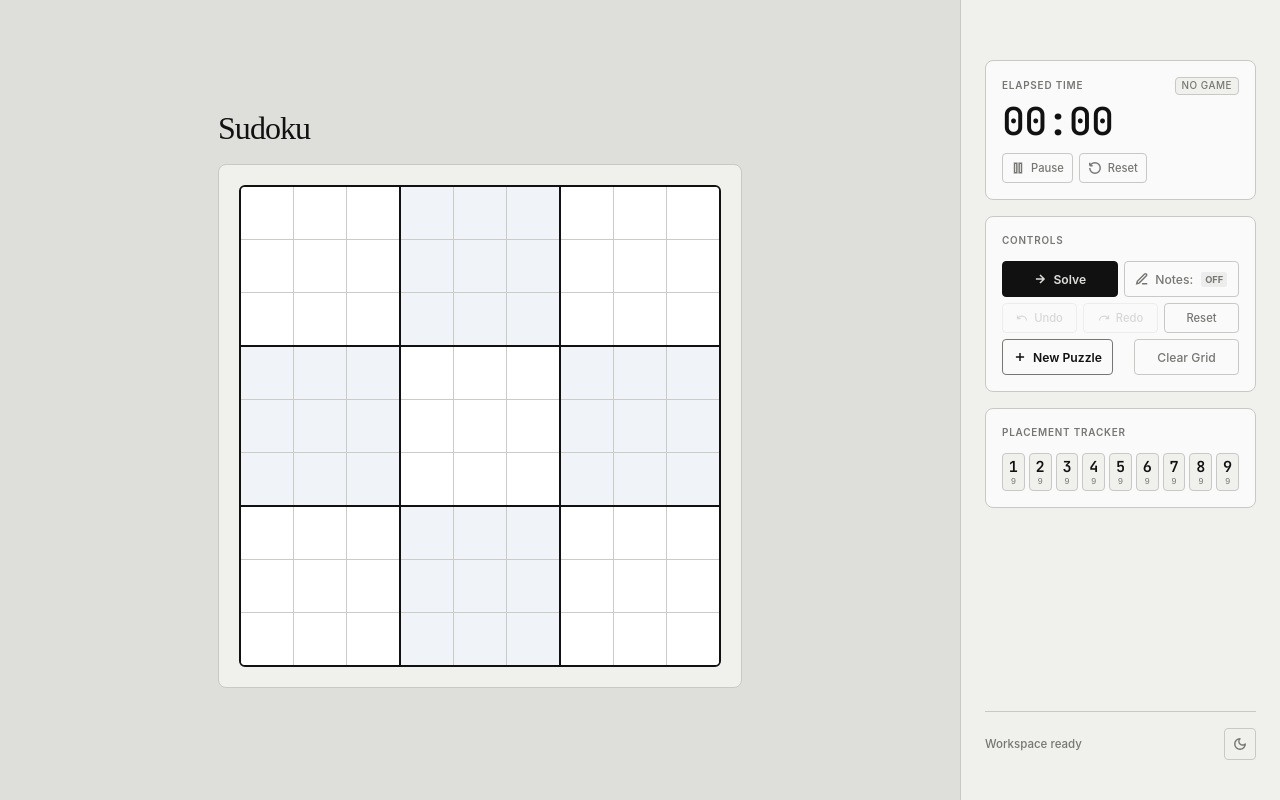
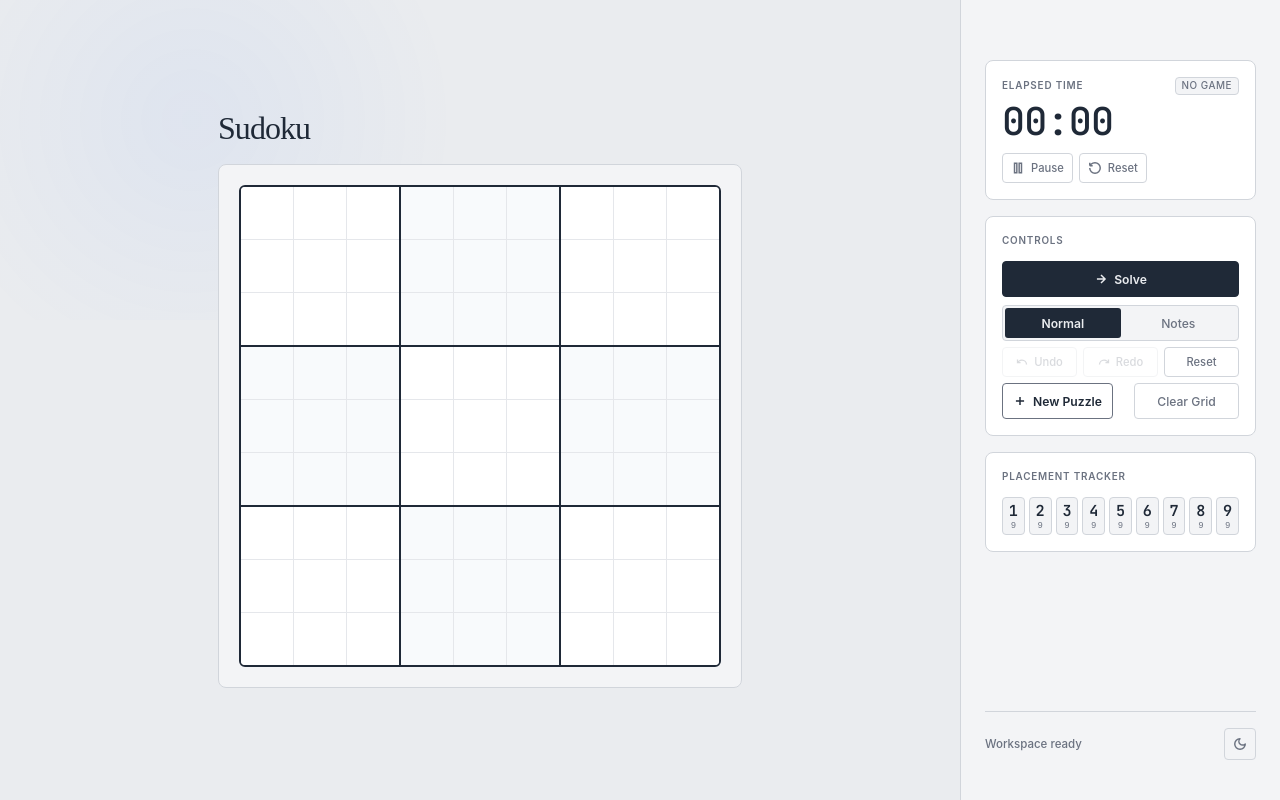
Before and after one commit to Leo-Expose/Sudoku-Solver, a Flask app: page / in a window 1280 px wide. Run offline with Flask 3, Linux system fonts and the light colour scheme; some web fonts are replaced.

Commit message:
UI Improvements

```diff
--- a/static/scripts.js
+++ b/static/scripts.js
@@ -14,22 +14,51 @@ document.addEventListener("DOMContentLoaded", () => {
     const shortcutsModal = document.getElementById("shortcuts-modal");
     const closeModalBtn = document.getElementById("close-modal-btn");
 
+    let modalTimerPaused = false; // tracks if WE paused the timer on modal open
+
+    function openShortcutsModal() {
+        if (!shortcutsModal) return;
+        shortcutsModal.hidden = false;
+        // Silently pause the timer while help is open (no overlay)
+        if (gameActive && !isPaused && timerInterval) {
+            clearInterval(timerInterval);
+            timerInterval = null;
+            modalTimerPaused = true;
+        }
+    }
+
+    function closeShortcutsModal() {
+        if (!shortcutsModal) return;
+        shortcutsModal.hidden = true;
+        // Resume the timer if we paused it
+        if (modalTimerPaused) {
+            modalTimerPaused = false;
+            timerInterval = setInterval(() => {
+                timerSeconds++;
+                updateTimerDisplay();
+            }, 1000);
+        }
+    }
+
     function toggleShortcutsModal() {
-        if (shortcutsModal) {
-            shortcutsModal.hidden = !shortcutsModal.hidden;
+        if (!shortcutsModal) return;
+        if (shortcutsModal.hidden) {
+            openShortcutsModal();
+        } else {
+            closeShortcutsModal();
         }
     }
 
     if (closeModalBtn) {
         closeModalBtn.addEventListener("click", () => {
-            shortcutsModal.hidden = true;
+            closeShortcutsModal();
         });
     }
 
     if (shortcutsModal) {
         shortcutsModal.addEventListener("click", (e) => {
             if (e.target === shortcutsModal) {
-                shortcutsModal.hidden = true;
+                closeShortcutsModal();
             }
         });
     }
@@ -192,23 +221,34 @@ document.addEventListener("DOMContentLoaded", () => {
     }
 
     // --- Notes Mode Logic ---
-    const pencilBtn = document.getElementById("pencil-btn");
+    const normalBtn = document.getElementById("mode-normal-btn");
+    const notesBtn = document.getElementById("mode-notes-btn");
 
-    function toggleNotesMode() {
-        notesMode = !notesMode;
-        const indicator = pencilBtn.querySelector(".notes-status-indicator");
+    function setNotesMode(value) {
+        notesMode = value;
         if (notesMode) {
-            pencilBtn.classList.add("notes-active-btn");
-            indicator.textContent = "ON";
+            if (normalBtn) normalBtn.classList.remove("active");
+            if (notesBtn) notesBtn.classList.add("active");
         } else {
-            pencilBtn.classList.remove("notes-active-btn");
-            indicator.textContent = "OFF";
+            if (normalBtn) normalBtn.classList.add("active");
+            if (notesBtn) notesBtn.classList.remove("active");
         }
     }
 
-    pencilBtn.addEventListener("click", () => {
-        toggleNotesMode();
-    });
+    function toggleNotesMode() {
+        setNotesMode(!notesMode);
+    }
+
+    if (normalBtn) {
+        normalBtn.addEventListener("click", () => {
+            setNotesMode(false);
+        });
+    }
+    if (notesBtn) {
+        notesBtn.addEventListener("click", () => {
+            setNotesMode(true);
+        });
+    }
 
     function updateNotesUI(r, c) {
         const container = document.getElementById(`notes-${r}-${c}`);
@@ -262,11 +302,9 @@ document.addEventListener("DOMContentLoaded", () => {
         clearCompletion();
         checkConflicts();
         updateRemainingTracker();
+        // Re-apply same-number highlights after undo/redo
         if (activeCell) {
             highlightSameNumbers(activeCell);
-            const activeR = parseInt(activeCell.dataset.row, 10);
-            const activeC = parseInt(activeCell.dataset.col, 10);
-            highlightRelatedCells(activeR, activeC);
         } else {
             highlightSameNumbers(null);
         }
@@ -359,7 +397,11 @@ document.addEventListener("DOMContentLoaded", () => {
 
     function setStatus(msg, type) {
         statusDiv.textContent = msg;
-        statusDiv.className = type || "";
+        if (type === "error" && msg === "Rule violation!") {
+            statusDiv.className = "error rule-violation";
+        } else {
+            statusDiv.className = type || "";
+        }
     }
 
     function setLoading(loading) {
@@ -367,6 +409,8 @@ document.addEventListener("DOMContentLoaded", () => {
         newGameBtn.disabled = loading;
         clearBtn.disabled = loading;
         resetBtn.disabled = loading;
+        if (normalBtn) normalBtn.disabled = loading;
+        if (notesBtn) notesBtn.disabled = loading;
         solveText.hidden = loading;
         solveSpinner.hidden = !loading;
 
@@ -504,12 +548,8 @@ document.addEventListener("DOMContentLoaded", () => {
 
         if (!val) return;
 
-        const focusRow = cell ? parseInt(cell.dataset.row, 10) : -1;
-        const focusCol = cell ? parseInt(cell.dataset.col, 10) : -1;
-
         for (let r = 0; r < 9; r++) {
             for (let c = 0; c < 9; c++) {
-                if (r === focusRow && c === focusCol) continue;
                 const other = document.getElementById(`cell-${r}-${c}`);
                 if (other.value === val) {
                     other.classList.add("highlight-same");
@@ -519,22 +559,9 @@ document.addEventListener("DOMContentLoaded", () => {
     }
 
     function highlightRelatedCells(focusRow, focusCol) {
-        document.querySelectorAll(".cell-container.highlight-axis").forEach(el => {
-            el.classList.remove("highlight-axis");
-        });
+        // Axis/crosshair highlighting removed — use tracker for same-number selection
+    }
 
-        if (focusRow === null || focusCol === null || focusRow === undefined || focusCol === undefined) return;
-
-        for (let r = 0; r < 9; r++) {
-            for (let c = 0; c < 9; c++) {
-                if (r === focusRow && c === focusCol) continue;
-                if (r === focusRow || c === focusCol) {
-                    const cellContainer = document.getElementById(`cell-${r}-${c}`).parentElement;
-                    cellContainer.classList.add("highlight-axis");
-                }
-            }
-        }
-    }
 
     // --- Remaining Placements Tracker Engine ---
     function updateRemainingTracker() {
@@ -586,18 +613,17 @@ document.addEventListener("DOMContentLoaded", () => {
     document.getElementById("grid").addEventListener("focusin", (e) => {
         if (e.target.tagName === "INPUT") {
             activeCell = e.target;
-            const r = parseInt(activeCell.dataset.row, 10);
-            const c = parseInt(activeCell.dataset.col, 10);
             highlightSameNumbers(activeCell);
-            highlightRelatedCells(r, c);
         }
     });
 
     document.getElementById("grid").addEventListener("focusout", () => {
         setTimeout(() => {
             if (!document.activeElement || document.activeElement.tagName !== "INPUT") {
-                highlightSameNumbers(null);
-                highlightRelatedCells(null, null);
+                // Only clear highlights if no tracker filter is active
+                if (!activeFilterDigit) {
+                    highlightSameNumbers(null);
+                }
             }
         }, 120);
     });
@@ -731,7 +757,7 @@ document.addEventListener("DOMContentLoaded", () => {
         // Close modal on Escape even when typing
         if (e.key === "Escape") {
             if (shortcutsModal && !shortcutsModal.hidden) {
-                shortcutsModal.hidden = true;
+                closeShortcutsModal();
                 return;
             }
         }
--- a/static/styles.css
+++ b/static/styles.css
@@ -10,23 +10,25 @@
 
 /* ── Design Tokens ── */
 :root {
-    /* 4-level shade hierarchy (light → dark = deepest) */
-    --color-bg:       #DEDEDB; /* Level 0: page canvas — clearly gray */
-    --color-surface:  #F0F0ED; /* Level 1: sidebar, grid-wrapper outer frame */
-    --color-card:     #FAFAFA; /* Level 2: bento cards, flyouts */
-    --color-cell:     #FFFFFF; /* Level 3: grid cells — purest white */
-    --color-cell-shaded: #F0F4F8; /* Shaded checkerboard blocks — very light blue/gray */
+    /* Curated, harmonious, premium cool/neutral gray palette */
+    --color-bg:       #EAECEF; /* Level 0: page canvas - clean slate gray */
+    --color-surface:  #F3F4F6; /* Level 1: sidebar, grid-wrapper outer frame */
+    --color-card:     #FFFFFF; /* Level 2: bento cards, flyouts - pure white to pop */
+    --color-cell:     #FFFFFF; /* Level 3: grid cells - purest white inside grid */
+    --color-cell-shaded: #F8FAFC; /* Shaded checkerboard blocks - ultra soft cool tint */
 
-    --color-border:   #C8C8C4;
-    --color-text:     #111111;
-    --color-text-muted: #767673;
+    --color-border:   #D1D5DB; /* Clean border */
+    --color-text:     #1F2937; /* Rich charcoal text */
+    --color-text-muted: #6B7280;
 
-    --grid-line-thick: #111111;
-    --grid-line-thin:  #CBCBC7; /* visible between cells, matches border tone */
+    --grid-line-thick: #1F2937;
+    --grid-line-thin:  #E5E7EB; /* visible between cells */
 
     --cell-highlight-same:    #C2DBFA; /* Soft clear blue for active cell and same digits */
     --cell-highlight-axis:    #E8F0FE; /* Soft light blue/gray for crosshair row/column */
     --cell-highlight-block:   #E8F0FE; /* Unified soft light blue/gray for crosshair 3x3 block */
+
+    --color-accent-blue: #0F62FE; /* IBM Blue */
 
     --radius-sm: 4px;
     --radius-md: 6px;
@@ -439,9 +474,9 @@ body {
 
 /* Action Grids */
 .action-grid {
-    display: grid;
-    grid-template-columns: 1fr 1fr;
-    gap: 6px;
+    display: flex;
+    flex-direction: column;
+    gap: 8px;
     margin-top: 8px;
 }
 
@@ -471,11 +506,13 @@ body {
     align-items: center;
     justify-content: center;
     gap: 6px;
-    transition: all 0.2s cubic-bezier(0.16, 1, 0.3, 1);
+    transition: all 0.15s cubic-bezier(0.25, 0.8, 0.25, 1);
     padding: 0 10px;
     border: 1px solid var(--color-border);
     background-color: var(--color-card); /* L2: buttons sit on card layer */
     color: var(--color-text);
+    white-space: nowrap;
+    text-wrap: nowrap;
 }
 
 .btn-sm {
@@ -531,36 +568,60 @@ body {
     border-color: var(--color-text);
 }
 
-/* Pencil Button State (Inverted fill instead of blue) */
-.btn.notes-active-btn {
-    background-color: var(--color-text);
-    border-color: var(--color-text);
-    color: var(--color-bg);
-}
-.btn.notes-active-btn:hover:not(:disabled) {
-    background-color: #333333;
-    border-color: #333333;
-}
-[data-theme="dark"] .btn.notes-active-btn:hover:not(:disabled) {
-    background-color: #CCCCCC;
-    border-color: #CCCCCC;
+/* ── Segmented Control (Mode Switch) ── */
+.segmented-control {
+    display: flex;
+    width: 100%;
+    background-color: var(--color-surface);
+    border: 1px solid var(--color-border);
+    border-radius: var(--radius-sm);
+    padding: 2px;
+    height: 36px;
+    box-sizing: border-box;
 }
 
-.notes-status-indicator {
-    font-size: 0.58rem;
-    font-weight: 700;
-    padding: 2px 4px;
-    border-radius: 2px;
-    margin-left: 2px;
-    background-color: rgba(0, 0, 0, 0.05);
+.seg-btn {
+    flex: 1;
+    display: inline-flex;
+    align-items: center;
+    justify-content: center;
+    border: none;
+    background: transparent;
+    font-family: inherit;
+    font-size: 0.76rem;
+    font-weight: 500;
     color: var(--color-text-muted);
+    border-radius: calc(var(--radius-sm) - 1px);
+    cursor: pointer;
+    transition: all 0.15s cubic-bezier(0.25, 0.8, 0.25, 1);
+    height: 100%;
+    padding: 0 12px; /* give more breathing room */
+    white-space: nowrap;
+    text-wrap: nowrap;
 }
-.notes-active-btn .notes-status-indicator {
-    background-color: var(--color-bg);
+
+.seg-btn:hover:not(:disabled) {
     color: var(--color-text);
+    background-color: rgba(224, 157, 217, 0.08); /* gentle pink tint */
 }
-[data-theme="dark"] .notes-status-indicator {
-    background-color: rgba(255, 255, 255, 0.05);
+
+[data-theme="dark"] .seg-btn:hover:not(:disabled) {
+    background-color: rgba(224, 157, 217, 0.08); /* gentle pink tint */
+}
+
+.seg-btn:active:not(:disabled) {
+    transform: scale(0.99);
+}
+
+.seg-btn:disabled {
+    opacity: 0.3;
+    cursor: not-allowed;
+}
+
+.seg-btn.active {
+    background-color: var(--color-text);
+    color: var(--color-bg);
+    font-weight: 600;
 }
 
 /* Difficulty dropdown inside sidebar */
@@ -1082,3 +1143,33 @@ kbd {
 .modal-close-btn:hover {
     color: var(--color-text);
 }
+
+/* ── Rule Violation Message ── */
+.rule-violation {
+    background-color: #FDEBEC;
+    color: #9F2F2D;
+    padding: 6px 12px;
+    border-radius: 4px;
+    font-weight: 500;
+}
+
+[data-theme="dark"] .rule-violation {
+    background-color: rgba(239, 68, 68, 0.15);
+    color: #FCA5A5;
+}
+
+/* ── Ambient Spotlight Glow ── */
+.ambient-spotlight {
+    position: fixed;
+    top: -10%;
+    left: -10%;
+    width: 50vw;
+    height: 50vh;
+    background: radial-gradient(circle, rgba(15, 98, 254, 0.05) 0%, rgba(15, 98, 254, 0) 70%);
+    pointer-events: none;
+    z-index: 0;
+}
+
+[data-theme="dark"] .ambient-spotlight {
+    background: radial-gradient(circle, rgba(63, 140, 255, 0.04) 0%, rgba(63, 140, 255, 0) 70%);
+}
--- a/templates/index.html
+++ b/templates/index.html
@@ -109,10 +109,10 @@
                         <span class="spinner" hidden></span>
                     </button>
 
-                    <button id="pencil-btn" class="btn btn-secondary" title="Toggle Pencil Notes Mode (Key: N)">
-                        <svg width="14" height="14" viewBox="0 0 24 24" fill="none" stroke="currentColor" stroke-width="2.5"><path d="M12 20h9M16.5 3.5a2.121 2.121 0 0 1 3 3L7 19l-4 1 1-4L16.5 3.5z"/></svg>
-                        Notes: <span class="notes-status-indicator">OFF</span>
-                    </button>
+                    <div class="segmented-control" id="notes-segmented-control">
+                        <button class="seg-btn active" id="mode-normal-btn" type="button" title="Normal Input Mode (Key: N)">Normal</button>
+                        <button class="seg-btn" id="mode-notes-btn" type="button" title="Pencil Notes Mode (Key: N)">Notes</button>
+                    </div>
                 </div>
 
                 <div class="action-grid-three">
@@ -151,7 +151,7 @@
                 <span class="card-label">Placement Tracker</span>
                 <div class="tracker-digits" id="number-tracker">
                     {% for n in range(1, 10) %}
-                        <button class="tracker-digit-btn" data-digit="{{ n }}" title="Highlight all {{ n }}s">
+                        <button class="tracker-digit-btn tracker-digit" data-digit="{{ n }}" title="Highlight all {{ n }}s">
                             <span class="digit-num">{{ n }}</span>
                             <span class="digit-count" id="digit-count-{{ n }}">9</span>
                         </button>
@@ -179,10 +179,10 @@
     <div id="pause-overlay" class="pause-overlay" hidden>
         <div class="pause-content">
             <h2 class="pause-title">Puzzle Paused</h2>
-            <p class="pause-subtitle">Workspace and grid are hidden while paused.</p>
+            <p class="pause-subtitle">Grid is hidden while paused.</p>
             <button id="resume-btn" class="btn btn-primary">
                 <svg width="14" height="14" viewBox="0 0 24 24" fill="none" stroke="currentColor" stroke-width="2.5"><path d="M5 3l14 9-14 9V3z"/></svg>
-                Resume Workspace
+                Resume
             </button>
         </div>
     </div>
```
Also changed, not shown: other parts of static/styles.css (+68 -35 lines).
